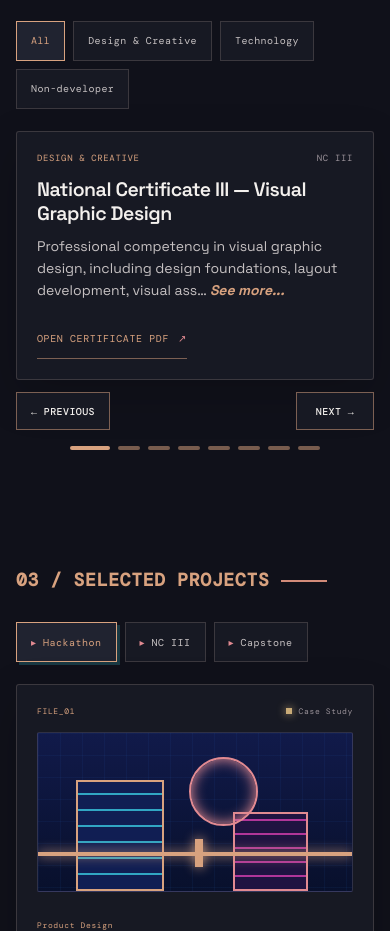
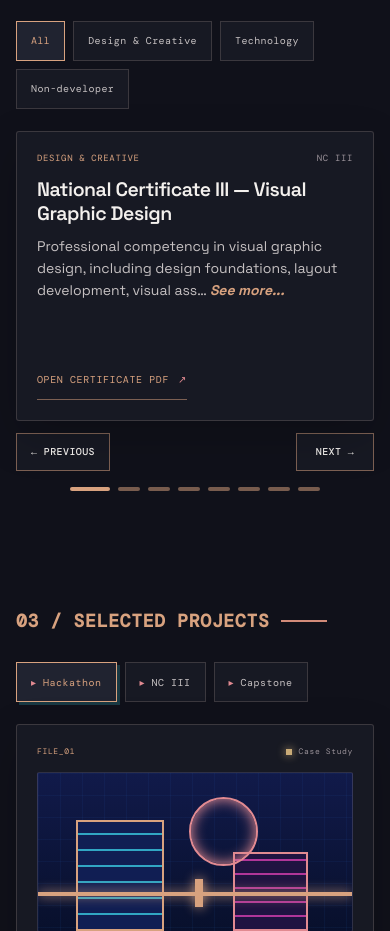
Before and after one commit to johnmichael223344-rgb/portfolio-site, a Preact app: page / in a window 390 px wide. Shown: the part 1780-2711 px from the top of the page. Built offline with nearby package versions, Linux system fonts and the light colour scheme.

Commit message:
Set consistent certificate carousel card height

```diff
--- a/src/index.css
+++ b/src/index.css
@@ -867,16 +867,16 @@ footer { border-top: 1px solid var(--border); padding-block: 24px 34px; }
 .certificate-description-toggle:focus-visible { outline: 2px solid var(--pink); outline-offset: 3px; }
 
 
-/* Keep certificate cards level as descriptions and slides change. */
+/* Give every certificate card the same footprint across slides. */
 .certificate-carousel,
 .certificate-carousel-stage {
-  display: grid;
-  grid-template-rows: 1fr auto;
+  display: block;
 }
 .certificate-entry {
-  height: 100%;
+  min-height: 280px;
 }
 @media (max-width: 620px) {
-  .certificate-carousel { grid-template-rows: 1fr; }
-  .certificate-entry { height: 100%; }
+  .certificate-entry {
+    min-height: 290px;
+  }
 }
```
